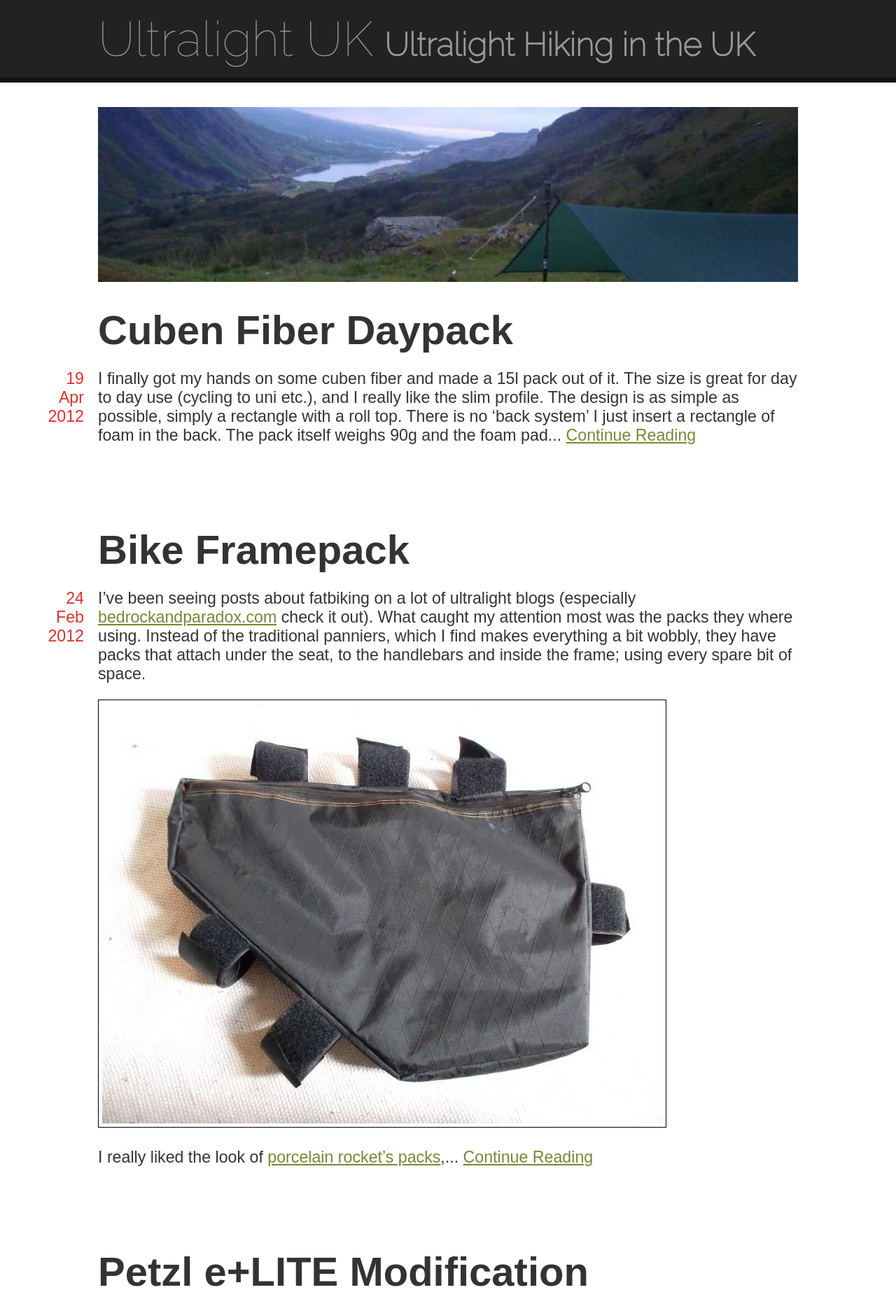
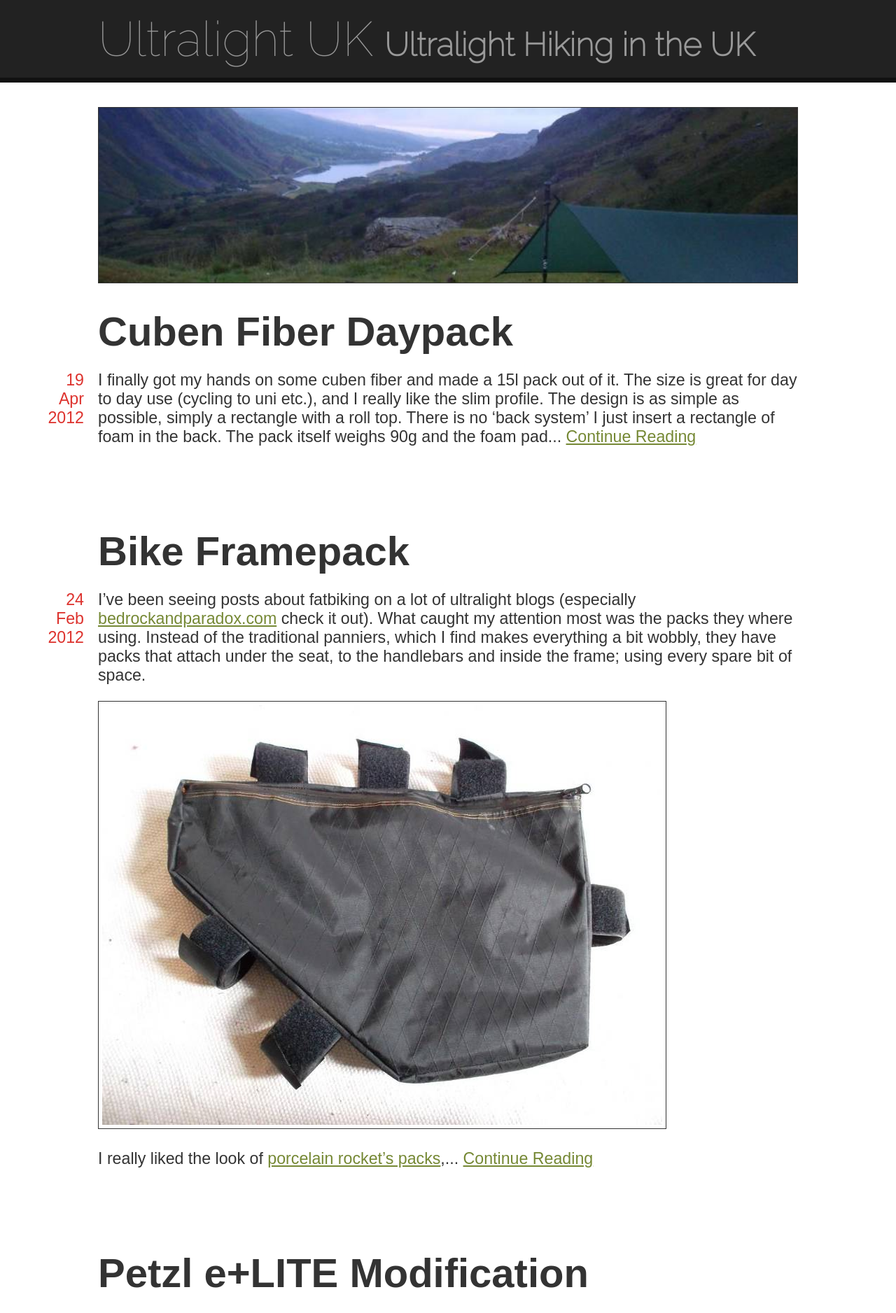
Before and after one commit to notclive/notclive.co.uk, a Jekyll site: the page built from ul/index.html, in a window 1280 px wide. Shown: the top 1877 px of the page at 70% size. Built offline with Jekyll 4.4.1, drawn with Linux system fonts in a browser that asks for light colours.

Commit message:
Image borders

```diff
--- a/ul/css/style.css
+++ b/ul/css/style.css
@@ -76,6 +76,7 @@
 /**************************** Banner ****************************/
 
 .banner {
+  border: 1px solid #333;
 	height: 250px;
 	margin: 1.5rem 0;
 	background-size: cover;
@@ -123,7 +124,7 @@
 .blogContent img {
 	max-width: 80%;
 	max-height: 800px;
-	border: 1px solid #000;
+	border: 1px solid #333;
 	padding: 5px;
 }
 
```
